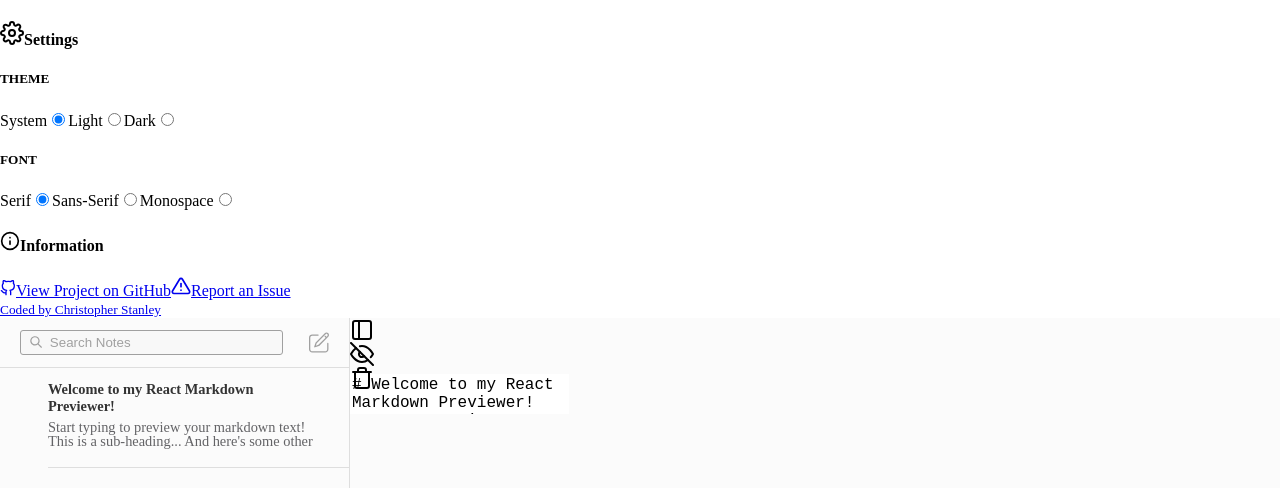
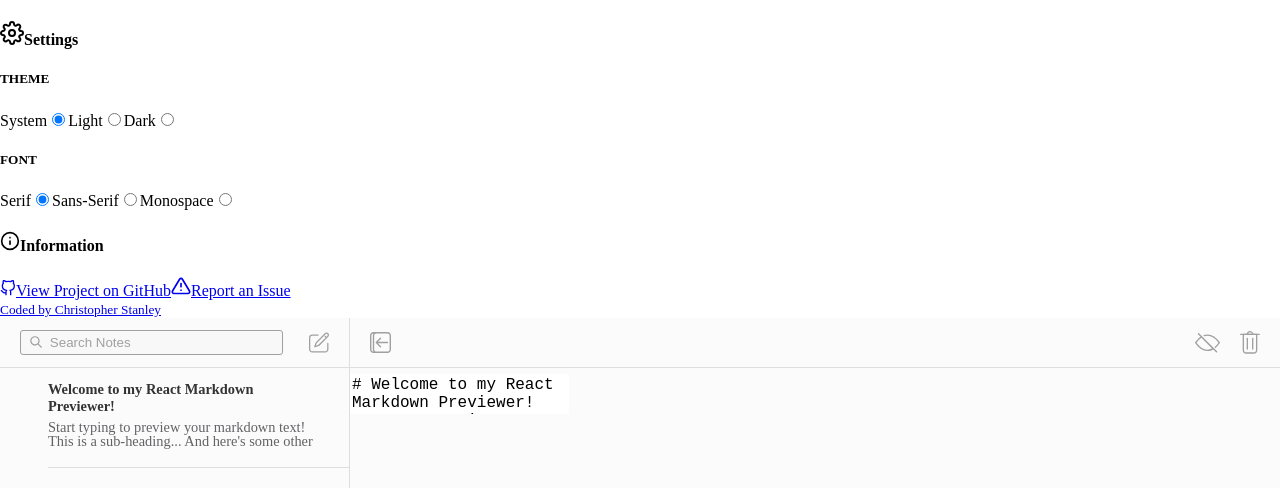
Before and after one commit to CBStanley12/easynote, a React (Create React App) app: page / in a window 1280 px wide. Shown: the top 488 px of the page. Built offline with nearby package versions, Linux system fonts and the light colour scheme.

Commit message:
refactor: header layout and design

```diff
--- a/src/components/App/App.css
+++ b/src/components/App/App.css
@@ -89,7 +89,5 @@ textarea:disabled {
 }
 
 /* || Component File Imports || */
-@import "../Button/styles.css";
 @import "../Content/Content.css";
-@import "../Header/Header.css";
 @import "../Menu/Menu.css";
--- a/src/components/App/App.js
+++ b/src/components/App/App.js
@@ -1,7 +1,7 @@
 import React, { Component } from "react";
 import "./App.css";
 import Editor from "../Content/Editor";
-import Header from "../Header/Header";
+import Header from "../Header/";
 import Menu from "../Menu/Menu";
 import Preview from "../Content/Preview";
 import Sidebar from "../Sidebar";
--- a/src/components/Header/Header.css
+++ /dev/null
@@ -1,16 +0,0 @@
-.layout-header {
-  border-bottom: 1px solid var(--color-border);
-  padding: 0 1rem;
-}
-
-/* Main Component */
-.header {
-  display: flex;
-  align-items: center;
-  justify-content: space-between;
-}
-
-/* Header Icon */
-.header-icon {
-  margin-left: 1.5rem;
-}
--- a/src/components/Header/Header.js
+++ /dev/null
@@ -1,36 +0,0 @@
-import React from 'react';
-
-const Header = ({ togglePreview, deleteNote, isPreviewDisplayed }) => {
-    return (
-        <header className="layout-header header">
-            <button className="btn btn-icon btn--left" onClick={toggleSidebar} aria-label="Toggle Sidebar">
-                <svg xmlns="http://www.w3.org/2000/svg" width="24" height="24" viewBox="0 0 24 24" fill="none" stroke="currentColor" strokeWidth="2" strokeLinecap="round" strokeLinejoin="round"><rect x="3" y="3" width="18" height="18" rx="2" ry="2"></rect><line x1="9" y1="3" x2="9" y2="21"></line></svg>
-            </button>
-            <div>
-                <button className="btn btn-icon btn--right" onClick={togglePreview} aria-label="Toggle Preview">
-                    {
-                        isPreviewDisplayed ?
-                            <svg xmlns="http://www.w3.org/2000/svg" width="24" height="24" viewBox="0 0 24 24" fill="none" stroke="currentColor" strokeWidth="2" strokeLinecap="round" strokeLinejoin="round"><path d="M1 12s4-8 11-8 11 8 11 8-4 8-11 8-11-8-11-8z"></path><circle cx="12" cy="12" r="3"></circle></svg>
-                            :
-                            <svg xmlns="http://www.w3.org/2000/svg" width="24" height="24" viewBox="0 0 24 24" fill="none" stroke="currentColor" strokeWidth="2" strokeLinecap="round" strokeLinejoin="round"><path d="M17.94 17.94A10.07 10.07 0 0 1 12 20c-7 0-11-8-11-8a18.45 18.45 0 0 1 5.06-5.94M9.9 4.24A9.12 9.12 0 0 1 12 4c7 0 11 8 11 8a18.5 18.5 0 0 1-2.16 3.19m-6.72-1.07a3 3 0 1 1-4.24-4.24"></path><line x1="1" y1="1" x2="23" y2="23"></line></svg>
-                    }
-                </button>
-                <button className="btn btn-icon btn--right header-icon" onClick={deleteNote} aria-label="Delete">
-                    <svg xmlns="http://www.w3.org/2000/svg" width="24" height="24" viewBox="0 0 24 24" fill="none" stroke="currentColor" strokeWidth="2" strokeLinecap="round" strokeLinejoin="round"><polyline points="3 6 5 6 21 6"></polyline><path d="M19 6v14a2 2 0 0 1-2 2H7a2 2 0 0 1-2-2V6m3 0V4a2 2 0 0 1 2-2h4a2 2 0 0 1 2 2v2"></path></svg>
-                </button>
-            </div>
-        </header>
-    )
-}
-
-function toggleSidebar() {
-    const SIDEBAR = document.querySelector(".layout-sidebar");
-
-    if (SIDEBAR.dataset.display === "is-active") {
-        SIDEBAR.dataset.display = "is-hidden";
-    } else {
-        SIDEBAR.dataset.display = "is-active";
-    }
-}
-
-export default Header;
--- /dev/null
+++ b/src/components/Header/index.js
@@ -0,0 +1,27 @@
+import './styles.css';
+import React from 'react';
+import Button from '../Button';
+
+const Header = ({ togglePreview, deleteNote, isPreviewDisplayed }) => {
+    return (
+        <header className="l-header header" data-theme="light">
+			<Button cls="btn--left" click={toggleSidebar} label="Hide Sidebar" tabIndex="3" icon="sidebarHide" />
+            <div className="header_icons">
+				<Button cls="btn--right" click={togglePreview} label="Toggle Preview" tabIndex="4" icon="markdownShow" />
+				<Button cls="btn--right" click={deleteNote} label="Delete Note" tabIndex="5" icon="delete" />
+            </div>
+        </header>
+    )
+}
+
+function toggleSidebar() {
+    const SIDEBAR = document.querySelector(".layout-sidebar");
+
+    if (SIDEBAR.dataset.display === "is-active") {
+        SIDEBAR.dataset.display = "is-hidden";
+    } else {
+        SIDEBAR.dataset.display = "is-active";
+    }
+}
+
+export default Header;
--- /dev/null
+++ b/src/components/Header/styles.css
@@ -0,0 +1,24 @@
+@import '../../styles/_variables.css';
+
+.l-header {
+	align-items: center;
+	display: flex;
+	justify-content: space-between;
+}
+
+/* Main Component */
+.header {
+	border-bottom: 1px solid var(--clr-border);
+	height: 50px;
+	padding: 12px 20px;
+}
+
+.header_icons {
+	align-items: center;
+	display: flex;
+	justify-content: space-between;
+}
+
+.header_icons > .btn:first-child {
+	margin-right: 20px;
+}
```
